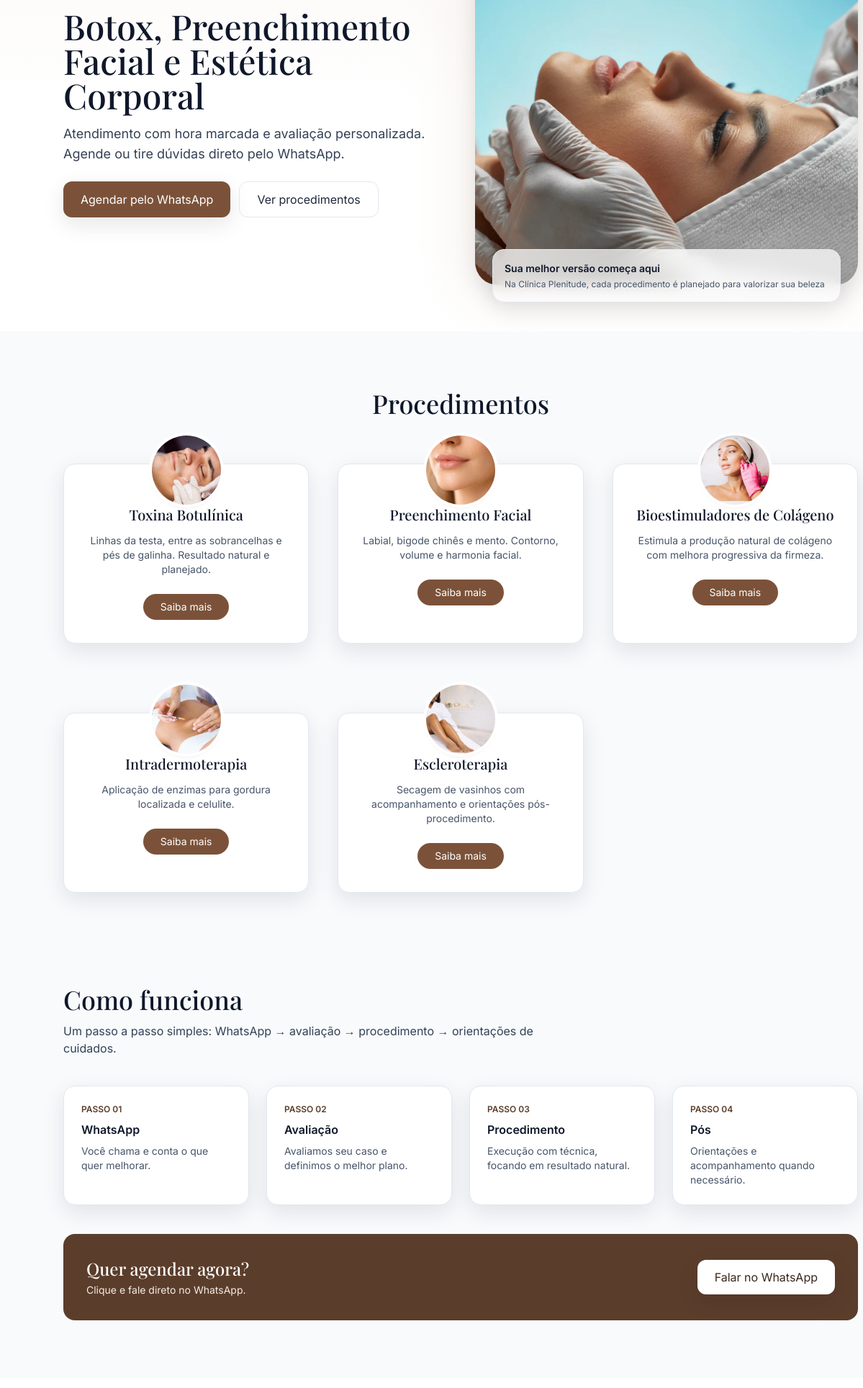
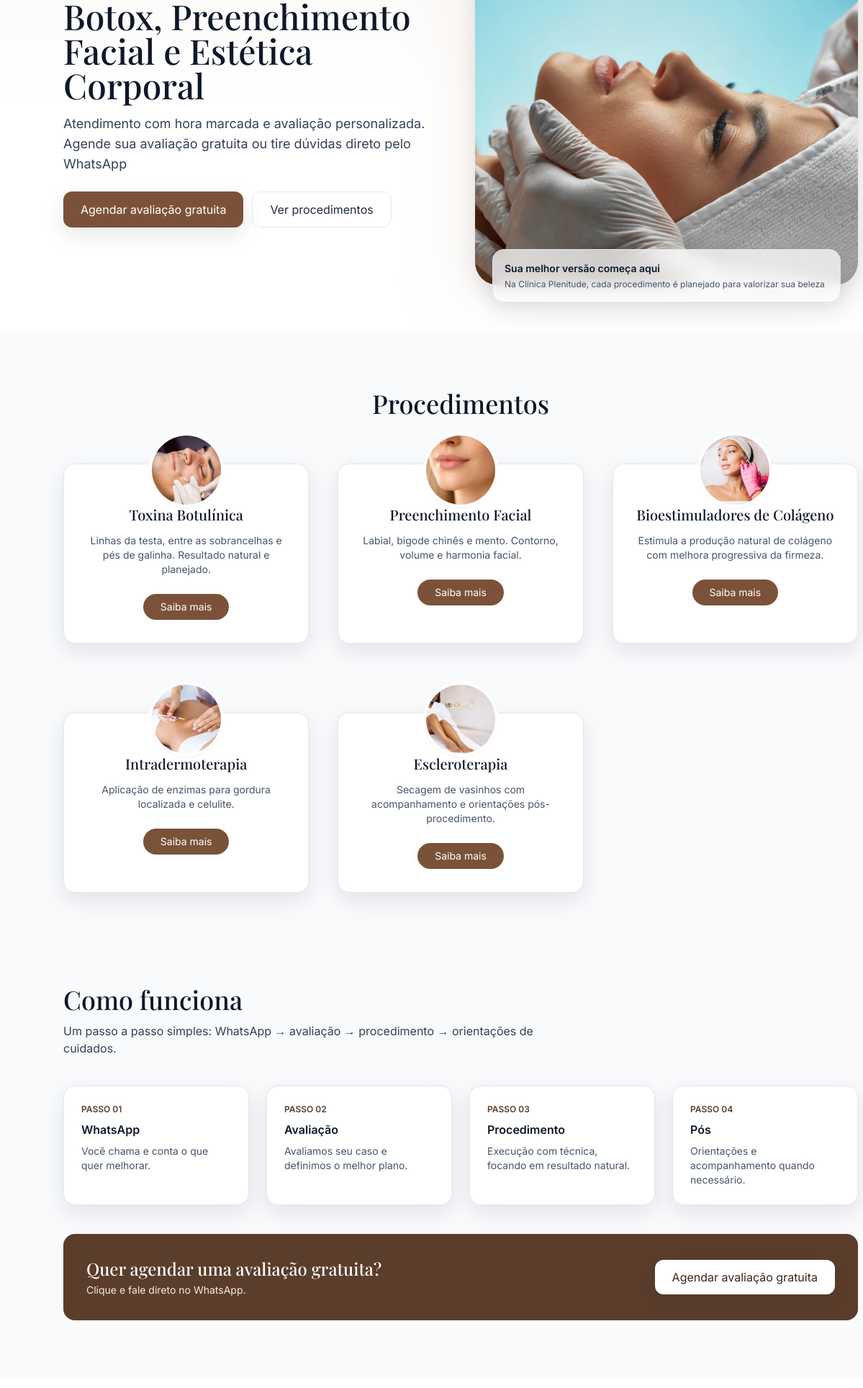
Before and after one commit to diesantana/dayana-monteiro, a plain HTML site: page index.html in a window 1280 px wide. Shown: the part 292-2220 px from the top of the page at 72% size, 0-1199 px from the left. Drawn offline with nearby package versions, Linux system fonts and the light colour scheme.

Commit message:
feat: Altera o texto dos botões de "Agendar pelo WhatsApp" para "Agendar avaliação gratuita"

```diff
--- a/index.html
+++ b/index.html
@@ -165,14 +165,15 @@
         </h1>
 
         <p class="mt-4 text-slate-700 text-base md:text-lg">
-          Atendimento com hora marcada e avaliação personalizada. Agende ou tire dúvidas direto pelo WhatsApp.
+          Atendimento com hora marcada e avaliação personalizada. Agende sua avaliação gratuita ou tire dúvidas direto
+          pelo WhatsApp
         </p>
 
         <div class="mt-6 flex flex-col sm:flex-row gap-3">
           <a target="_blank" rel="noopener"
             href="https://wa.me/5511947997280?text=Oi!%20Quero%20agendar%20uma%20avalia%C3%A7%C3%A3o."
             class="inline-flex items-center justify-center px-6 py-3 rounded-xl bg-brand-700 text-white hover:bg-brand-800 shadow-soft">
-            Agendar pelo WhatsApp
+            Agendar avaliação gratuita
           </a>
 
           <a href="#procedimentos"
@@ -199,7 +200,6 @@
       </div>
     </div>
   </section>
-
 
   <!-- PROCEDIMENTOS -->
   <section id="procedimentos" class="pt-16 md:pt-20 pb-8 md:pb-12 bg-slate-50">
@@ -376,13 +376,13 @@
       <div
         class="mt-10 fade-up rounded-2xl bg-brand-800 p-6 md:p-8 text-white flex flex-col md:flex-row gap-4 md:items-center md:justify-between">
         <div>
-          <p class="font-serif text-2xl">Quer agendar agora?</p>
+          <p class="font-serif text-2xl">Quer agendar uma avaliação gratuita?</p>
           <p class="text-brand-100 mt-1 text-sm">Clique e fale direto no WhatsApp.</p>
         </div>
         <a target="_blank" rel="noopener"
           href="https://wa.me/5511947997280?text=Oi!%20Quero%20agendar%20uma%20avalia%C3%A7%C3%A3o."
           class="inline-flex items-center justify-center px-6 py-3 rounded-xl bg-white text-brand-900 hover:bg-brand-50 shadow-soft">
-          Falar no WhatsApp
+          Agendar avaliação gratuita
         </a>
       </div>
     </div>
@@ -546,7 +546,7 @@
           <a target="_blank" rel="noopener"
             href="https://wa.me/5511947997280?text=Oi!%20Quero%20tirar%20uma%20d%C3%BAvida%20antes%20de%20agendar."
             class="inline-flex items-center justify-center px-6 py-3 rounded-xl bg-green-600 text-white font-semibold hover:bg-green-700 transition">
-            Falar no WhatsApp
+            Tirar dúvidas no WhatsApp
           </a>
         </div>
       </div>
@@ -559,14 +559,14 @@
       <div
         class="fade-up rounded-2xl bg-white/10 border border-white/15 p-8 text-white flex flex-col md:flex-row gap-4 md:items-center md:justify-between">
         <div>
-          <h2 class="font-serif text-3xl">Agende sua avaliação pelo WhatsApp</h2>
+          <h2 class="font-serif text-3xl">Agende sua avaliação gratuita pelo WhatsApp</h2>
           <p class="mt-2 text-brand-100">Botox, preenchimento, enzimas, bioestimuladores e escleroterapia em São Paulo.
           </p>
         </div>
         <a target="_blank" rel="noopener"
           href="https://wa.me/5511947997280?text=Oi!%20Quero%20agendar%20uma%20avalia%C3%A7%C3%A3o."
           class="inline-flex items-center justify-center px-6 py-3 rounded-xl bg-white text-brand-900 hover:bg-brand-50 shadow-soft">
-          Falar no WhatsApp
+          Agendar avaliação gratuita
         </a>
       </div>
     </div>
```
